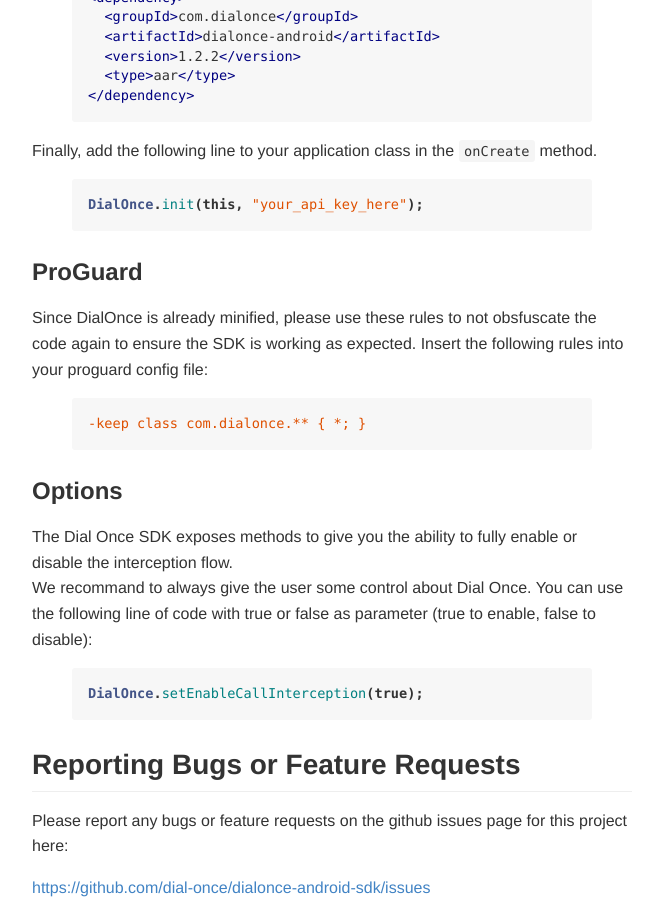
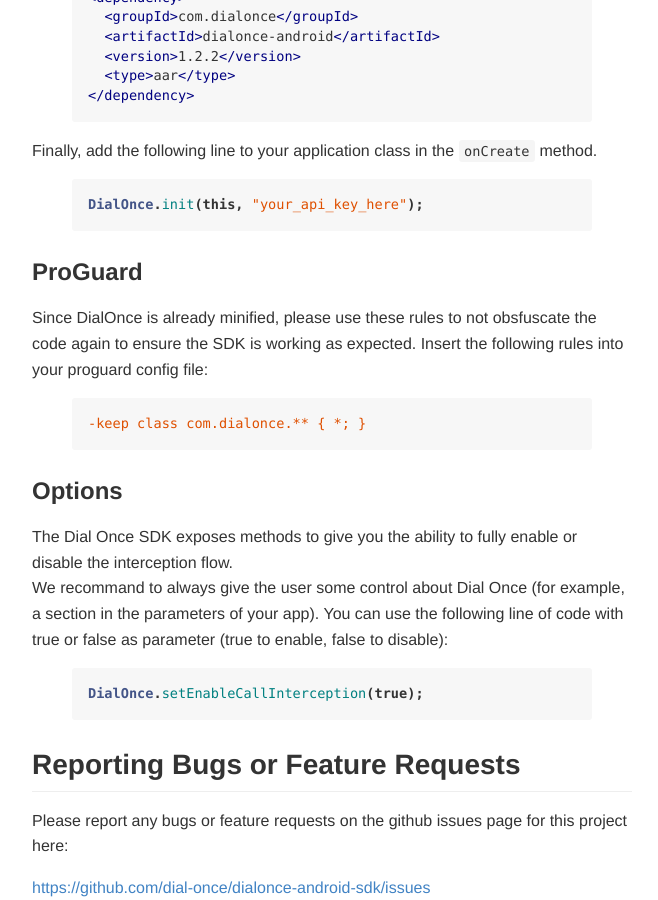
Before and after one commit to dialonce/dialonce.github.io, a Jekyll site: the page built from android/howto/index.md, in a window 1280 px wide and 900 px high, scrolled down 3122 px. Shown: the whole window, without its empty margins (308-966 px from the left). Built offline with Jekyll 4.4.1, drawn with Linux system fonts in a browser that asks for light colours.

Commit message:
Updating the Options section of the Android - How to

```diff
--- a/android/howto/index.md
+++ b/android/howto/index.md
@@ -137,8 +137,9 @@
 ### Options
 
 The Dial Once SDK exposes methods to give you the ability to fully enable or disable the interception flow.
-We recommand to always give the user some control about Dial Once.
+We recommand to always give the user some control about Dial Once (for example, a section in the parameters of your app).
 You can use the following line of code with true or false as parameter (true to enable, false to disable):
+
 {% highlight java %}
 DialOnce.setEnableCallInterception(true);
 {% endhighlight %}
```
